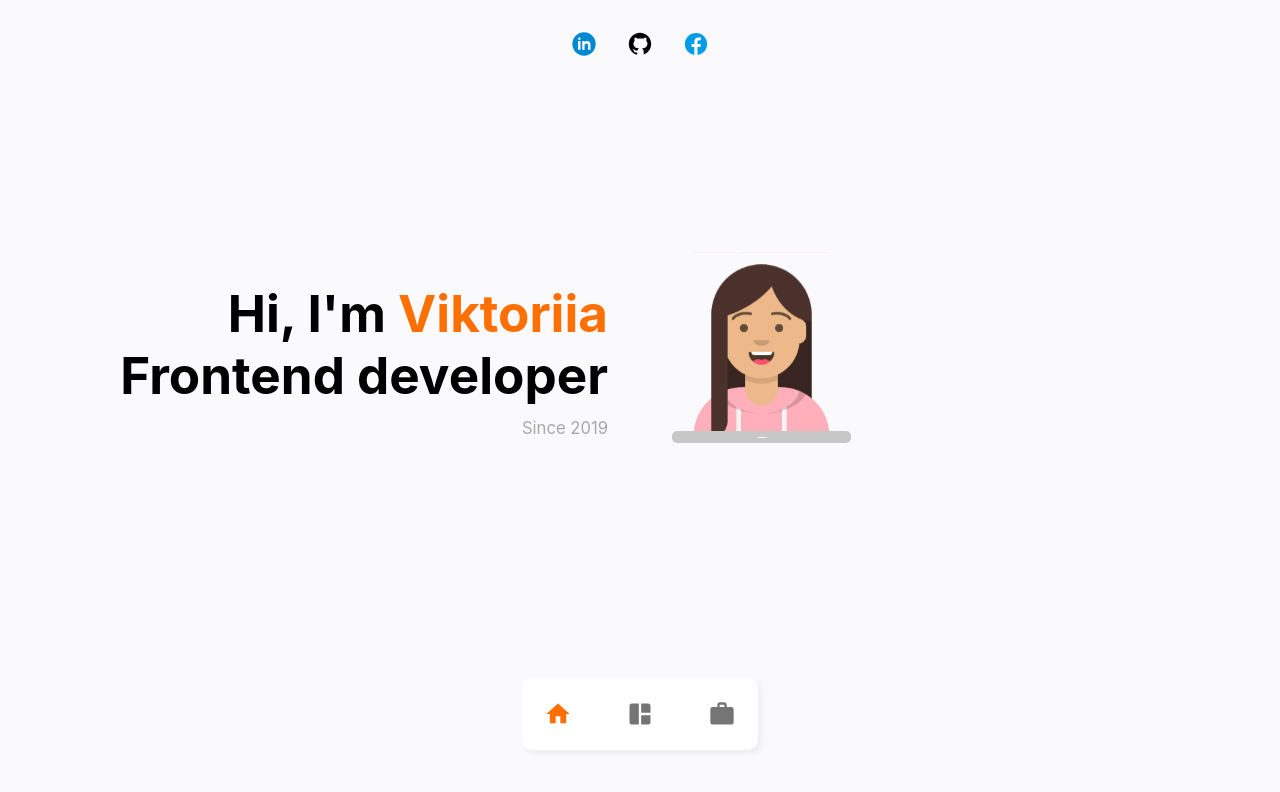
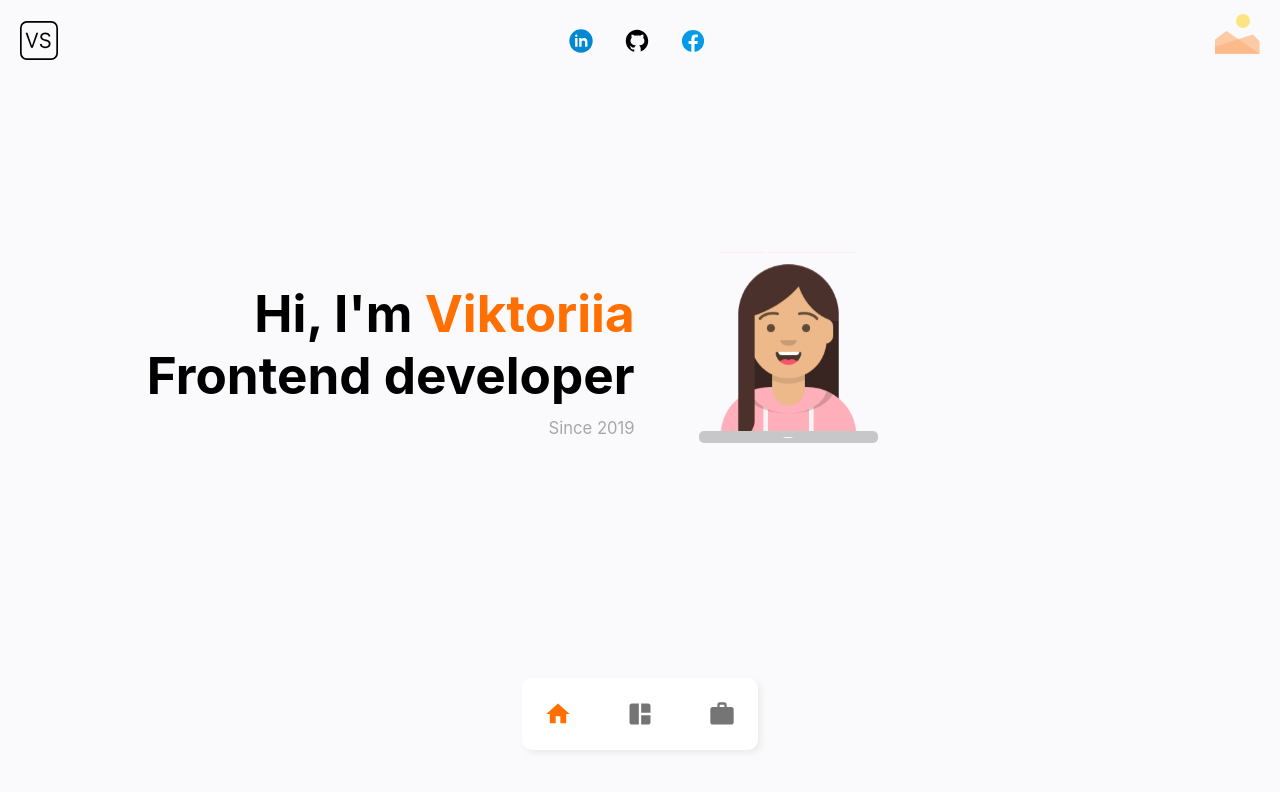
Before and after one commit to StVictoria/vs-dev, a React (Create React App) app: page / in a window 1280 px wide. Shown: the top 792 px of the page. Built offline with nearby package versions, Linux system fonts and the light colour scheme.

Commit message:
add logo & mode toggle

```diff
--- a/package.json
+++ b/package.json
@@ -10,6 +10,7 @@
     "@types/node": "^16.18.11",
     "@types/react": "^18.0.27",
     "@types/react-dom": "^18.0.10",
+    "clsx": "^1.2.1",
     "framer-motion": "^9.0.1",
     "react": "^18.2.0",
     "react-dom": "^18.2.0",
--- a/src/components/App.tsx
+++ b/src/components/App.tsx
@@ -1,14 +1,14 @@
 import { BrowserRouter as Router } from 'react-router-dom'
 import s from './App.module.sass'
 import AnimatedRoutes from './AnimatedRoutes'
-import Socials from './Socials'
 import Menu from './Menu'
+import Header from './Header'
 
 function App() {
   return (
     <div className={s.app}>
       <Router>
-        <Socials />
+        <Header />
         <AnimatedRoutes />
         <Menu />
       </Router>
--- /dev/null
+++ b/src/components/Header/index.tsx
@@ -0,0 +1,51 @@
+import { FC, useEffect, useState } from 'react'
+import { Link } from 'react-router-dom'
+import { ISocial, socials } from '../../static/socials'
+import s from './styles.module.sass'
+import logo from '../../assets/logo.svg'
+import clsx from 'clsx'
+
+const Header: FC = () => {
+  const [isDark, setIsDark] = useState(false)
+
+  useEffect(() => {
+    const header = document.getElementById('header')
+    header?.classList.add(s.header_showed)
+  }, [])
+
+  const renderSocials = () =>
+    socials.map((social: ISocial) => (
+      <li key={social.id} className={s.header_socialIconWrapper}>
+        <Link to={social.to} target='_blank'>
+          <img
+            className={`${s.header_socialIcon} ${social.title}`}
+            src={social.icon}
+            alt={social.title}
+          />
+        </Link>
+      </li>
+    ))
+
+  return (
+    <div id='header' className={s.header}>
+      <Link to='/'>
+        <img className={s.header_logo} src={logo} alt='VS' />
+      </Link>
+      <ul className={s.header_socials}>{renderSocials()}</ul>
+      <button
+        className={clsx(s.header_modeButton, { [s.disabled]: true })}
+        // onClick={() => setIsDark(!isDark)}
+        title='In development 🙃'
+      >
+        <div
+          className={clsx(s.header_modeIcon, {
+            [s.dark]: isDark,
+            [s.light]: !isDark,
+          })}
+        />
+      </button>
+    </div>
+  )
+}
+
+export default Header
--- /dev/null
+++ b/src/components/Header/styles.module.sass
@@ -0,0 +1,80 @@
+@keyframes switchMode
+    0%
+        top: -6px
+    50%
+        top: 20px
+        opacity: 0
+    100%
+        top: -6px
+
+.header
+    position: fixed
+    top: -100px
+    left: 0
+    right: 0
+    display: flex
+    justify-content: space-between
+    align-items: center
+    width: 100%
+    padding: 20px 20px
+    z-index: 100
+
+.header_showed
+    top: 0
+    transition: 1s all
+
+.header_logo
+    width: 3vw
+    height: 3vw
+
+.header_socials
+    display: flex
+    justify-content: center
+    align-items: center
+
+.header_socialIconWrapper
+    transition: 0.6s all
+
+.header_socialIconWrapper:hover
+    transform: scale(1.2)
+
+.header_socialIconWrapper:not(:last-child)
+    margin-right: 28px
+
+.header_socialIcon
+    width: 28px
+    height: 28px
+    background-position: center
+    background-repeat: no-repeat
+    background-size: contain
+
+.header_modeButton
+    position: relative
+    width: 45px
+    height: 45px
+    background: url('../../assets/desert.svg') center center / contain no-repeat
+    cursor: pointer
+
+.header_modeButton.disabled
+    opacity: 0.5
+    cursor: default
+
+.header_modeIcon
+    position: absolute
+    top: -6px
+    right: 10px
+    width: 14px
+    height: 14px
+    border-radius: 50%
+    background-color: #ffce08
+    z-index: -1
+
+.header_modeIcon.dark
+    transition: 1s all
+    background-color: grey
+    animation: switchMode 1s
+
+.header_modeIcon.light
+    transition: 1s all
+    background-color: #ffce08
+    animation: switchMode 1s
--- a/src/components/Home/index.tsx
+++ b/src/components/Home/index.tsx
@@ -1,6 +1,7 @@
 import { FC } from 'react'
 import { motion } from 'framer-motion'
 import s from './styles.module.sass'
+import { Link } from 'react-router-dom'
 
 const Home: FC = () => {
   return (
@@ -13,7 +14,10 @@ const Home: FC = () => {
     >
       <div className={s.home_left}>
         <p>
-          Hi, I'm <span className={s.home_myName}>Viktoriia</span>
+          Hi, I'm{' '}
+          <Link to='https://github.com/StVictoria' className={s.home_myName}>
+            Viktoriia
+          </Link>
         </p>
         <p>Frontend developer</p>
         <p className={s.home_year}>Since 2019</p>
--- a/src/components/Home/styles.module.sass
+++ b/src/components/Home/styles.module.sass
@@ -1,6 +1,4 @@
 @keyframes laptopDotPulse
-    0%
-
     100%
         width: 34px
         height: 34px
@@ -13,7 +11,7 @@
     justify-content: space-between
     padding: min(8%, 8vw)
     padding-top: 0
-    padding-bottom: 110px
+    padding-bottom: 0
     height: 90vh
 
 .home_left
--- a/src/components/Menu/index.tsx
+++ b/src/components/Menu/index.tsx
@@ -9,7 +9,9 @@ const Menu: FC = () => {
 
   useEffect(() => {
     const menu = document.getElementById('menu')
-    menu?.classList.add(s.menu_showed)
+    setTimeout(() => {
+      menu?.classList.add(s.menu_showed)
+    }, 1000)
   }, [])
 
   const renderMenu = () =>
--- a/src/components/Socials/index.tsx
+++ /dev/null
@@ -1,32 +0,0 @@
-import { FC, useEffect } from 'react'
-import { Link } from 'react-router-dom'
-import { ISocial, socials } from '../../static/socials'
-import s from './styles.module.sass'
-
-const Socials: FC = () => {
-  useEffect(() => {
-    const socials = document.getElementById('socials')
-    socials?.classList.add(s.socials_showed)
-  }, [])
-
-  const renderSocials = () =>
-    socials.map((social: ISocial) => (
-      <li key={social.id} className={s.social_iconWrapper}>
-        <Link to={social.to} target='_blank'>
-          <img
-            className={`${s.socials_icon} ${social.title}`}
-            src={social.icon}
-            alt={social.title}
-          />
-        </Link>
-      </li>
-    ))
-
-  return (
-    <ul id='socials' className={s.socials}>
-      {renderSocials()}
-    </ul>
-  )
-}
-
-export default Socials
--- a/src/components/Socials/styles.module.sass
+++ /dev/null
@@ -1,31 +0,0 @@
-.socials
-    position: fixed
-    top: -100px
-    left: 0
-    right: 0
-    display: flex
-    justify-content: center
-    align-items: center
-    width: 100%
-    padding: 30px 0
-    z-index: 100
-
-.socials_showed
-    top: 0
-    transition: 1s all
-
-.social_iconWrapper
-    transition: 0.6s all
-
-.social_iconWrapper:hover
-    transform: scale(1.2)
-
-.social_iconWrapper:not(:last-child)
-    margin-right: 28px
-
-.socials_icon
-    width: 28px
-    height: 28px
-    background-position: center
-    background-repeat: no-repeat
-    background-size: contain
--- a/src/index.sass
+++ b/src/index.sass
@@ -1,3 +1,14 @@
+*
+  box-sizing: border-box
+
+::-moz-selection
+  color: white
+  background: #ff6f01
+
+::selection
+  color: white
+  background: #ff6f01
+
 body
   margin: 0
   font-family: -apple-system, BlinkMacSystemFont, 'Segoe UI', 'Roboto', 'Oxygen', 'Ubuntu', 'Cantarell', 'Fira Sans', 'Droid Sans', 'Helvetica Neue', sans-serif
@@ -11,3 +22,10 @@ p, ul, ol, li, a
 
 ul, li
   list-style: none
+
+button
+  background-color: inherit
+  border: none
+
+a
+  text-decoration: none
```
Also changed, not shown: src/assets/desert.svg (added), 1 other file (tests, documents, lock files or other folders).
